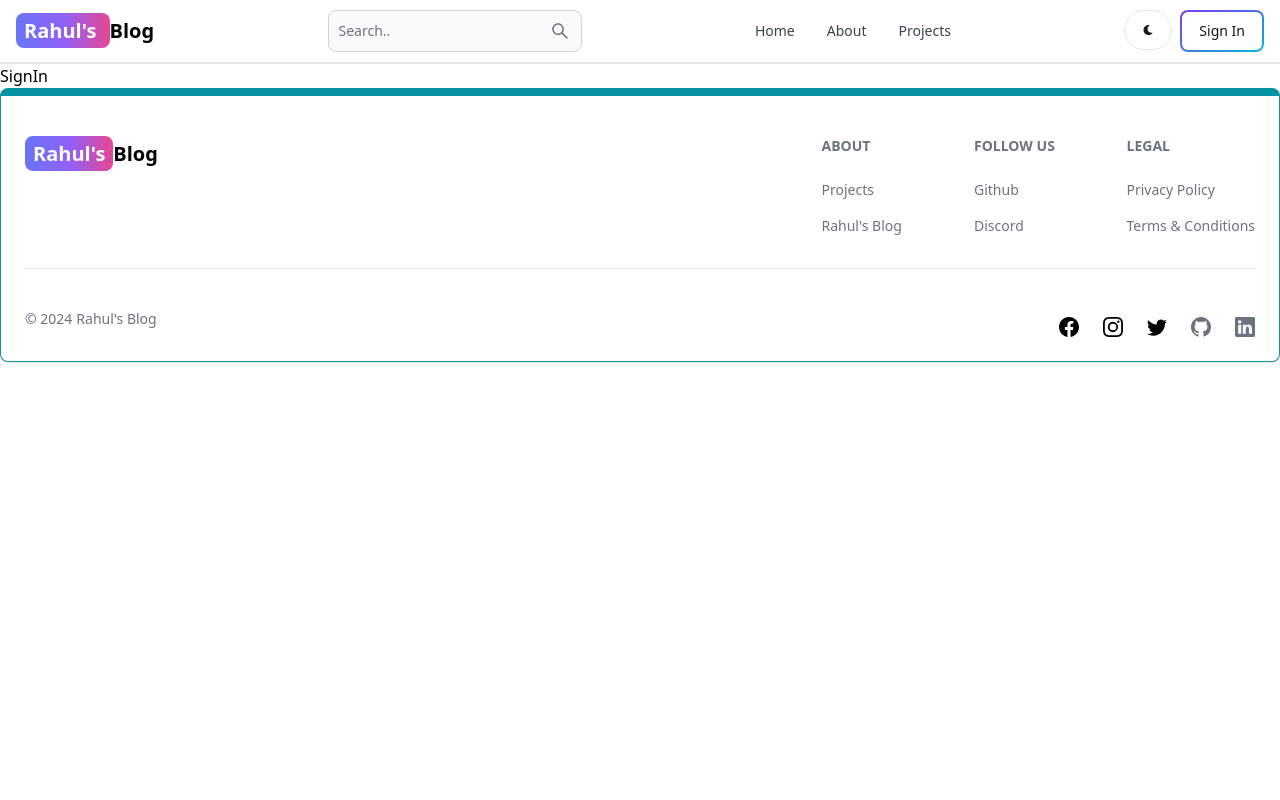
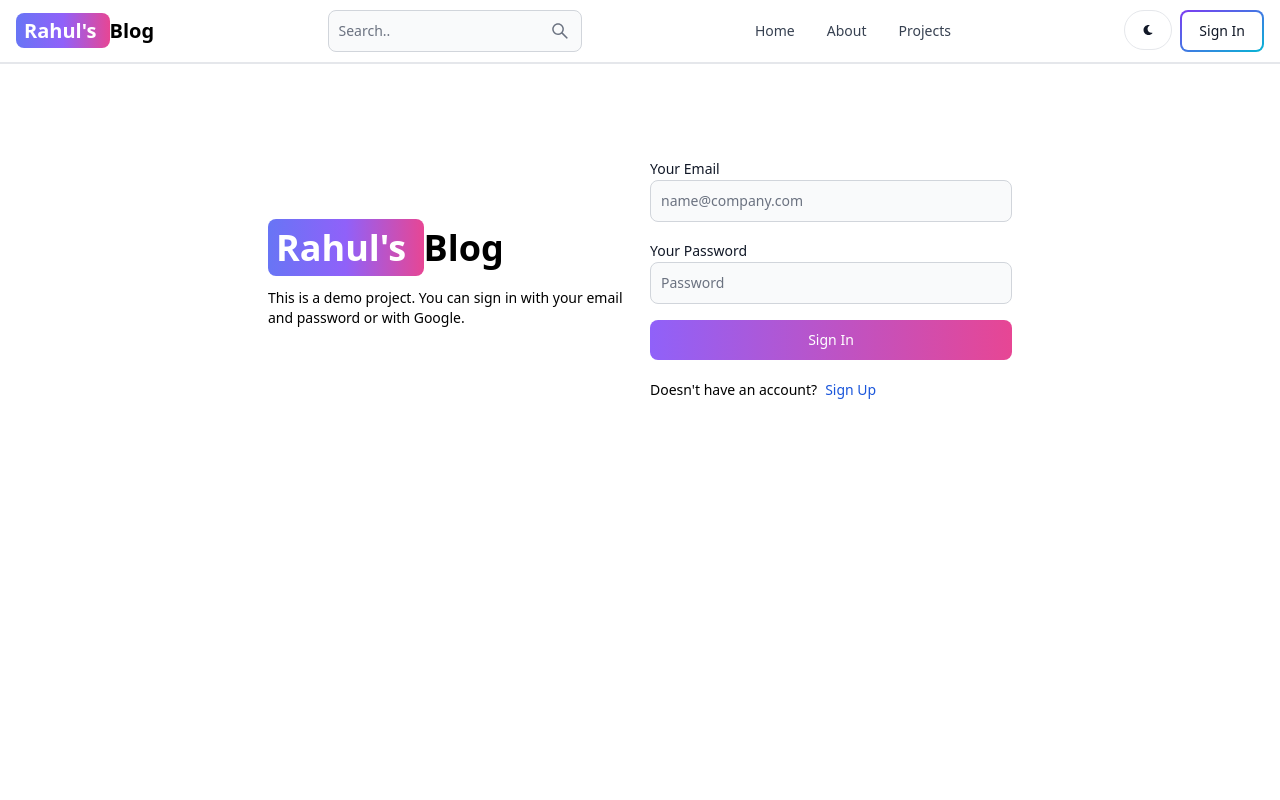
Before and after one commit to rrahul1/blog-mern-stack, a React (Vite) app in the folder frontend/: page /sign-in in a window 1280 px wide. Shown: the top 800 px of the page. Built offline with nearby package versions, Linux system fonts and the light colour scheme.

Commit message:
complete signin process

```diff
--- a/frontend/src/pages/SignIn.jsx
+++ b/frontend/src/pages/SignIn.jsx
@@ -1,7 +1,116 @@
-import React from "react";
+import React, { useState } from "react";
+import { Alert, Button, Label, Spinner, TextInput } from "flowbite-react";
+import { Link, useNavigate } from "react-router-dom";
 
 const SignIn = () => {
-   return <div>SignIn</div>;
+   const [formData, serFormData] = useState({});
+   const [errorMessage, setErrorMessage] = useState(null);
+   const [loading, setLoading] = useState(false);
+
+   const navigate = useNavigate();
+
+   const handleChange = (e) => {
+      serFormData({ ...formData, [e.target.id]: e.target.value.trim() });
+   };
+
+   const handleSignin = async (e) => {
+      e.preventDefault();
+      if (!formData.email || !formData.password) {
+         return setErrorMessage("Please fill out all fields");
+      }
+
+      try {
+         setLoading(true);
+         setErrorMessage(null);
+         const res = await fetch("/api/auth/signin", {
+            method: "POST",
+            headers: {
+               "Content-Type": "application/json",
+            },
+            body: JSON.stringify(formData),
+         });
+
+         const data = await res.json();
+
+         if (res.ok) {
+            navigate("/");
+         }
+
+         if (!data.success) {
+            return setErrorMessage(data.message);
+         }
+         setLoading(false);
+      } catch (error) {
+         setErrorMessage(error.message);
+         setLoading(false);
+      }
+   };
+
+   return (
+      <div className="min-h-screen mt-20">
+         <div className="flex p-3 max-w-3xl mx-auto flex-col md:flex-row md:items-center gap-5">
+            <div className="flex-1">
+               <Link to="/" className=" font-bold dark:text-white text-4xl">
+                  <span className="px-2 py-1 bg-gradient-to-r from-indigo-500 via-purple-500 to-pink-500 rounded-lg text-white">
+                     Rahul's{" "}
+                  </span>
+                  Blog
+               </Link>
+               <p className="text-sm mt-5">
+                  This is a demo project. You can sign in with your email and
+                  password or with Google.
+               </p>
+            </div>
+            <div className="flex-1">
+               <form className="flex flex-col gap-4" onSubmit={handleSignin}>
+                  <div className="">
+                     <Label value="Your Email" />
+                     <TextInput
+                        type="email"
+                        placeholder="name@company.com"
+                        id="email"
+                        onChange={handleChange}
+                     />
+                  </div>
+                  <div className="">
+                     <Label value="Your Password" />
+                     <TextInput
+                        type="password"
+                        placeholder="Password"
+                        id="password"
+                        onChange={handleChange}
+                     />
+                  </div>
+                  <Button
+                     gradientDuoTone="purpleToPink"
+                     type="submit"
+                     disabled={loading}
+                  >
+                     {loading ? (
+                        <>
+                           <Spinner size="sm" />
+                           <span>Loading...</span>
+                        </>
+                     ) : (
+                        "Sign In"
+                     )}
+                  </Button>
+               </form>
+               <div className="flex gap-2 text-sm mt-5">
+                  <span>Doesn't have an account?</span>
+                  <Link to="/sign-in" className="text-blue-700">
+                     Sign Up
+                  </Link>
+               </div>
+               {errorMessage && (
+                  <Alert className="mt-5" color="failure">
+                     {errorMessage}
+                  </Alert>
+               )}
+            </div>
+         </div>
+      </div>
+   );
 };
 
 export default SignIn;
```
